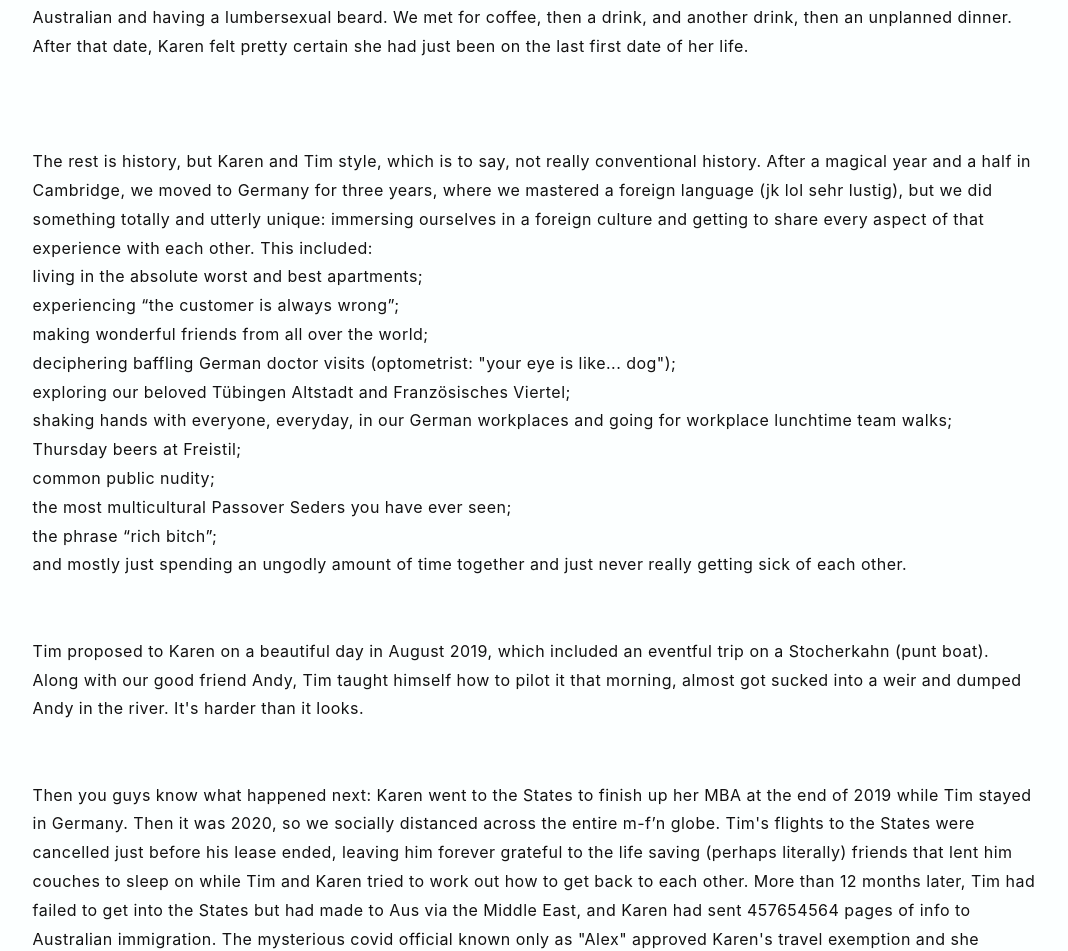
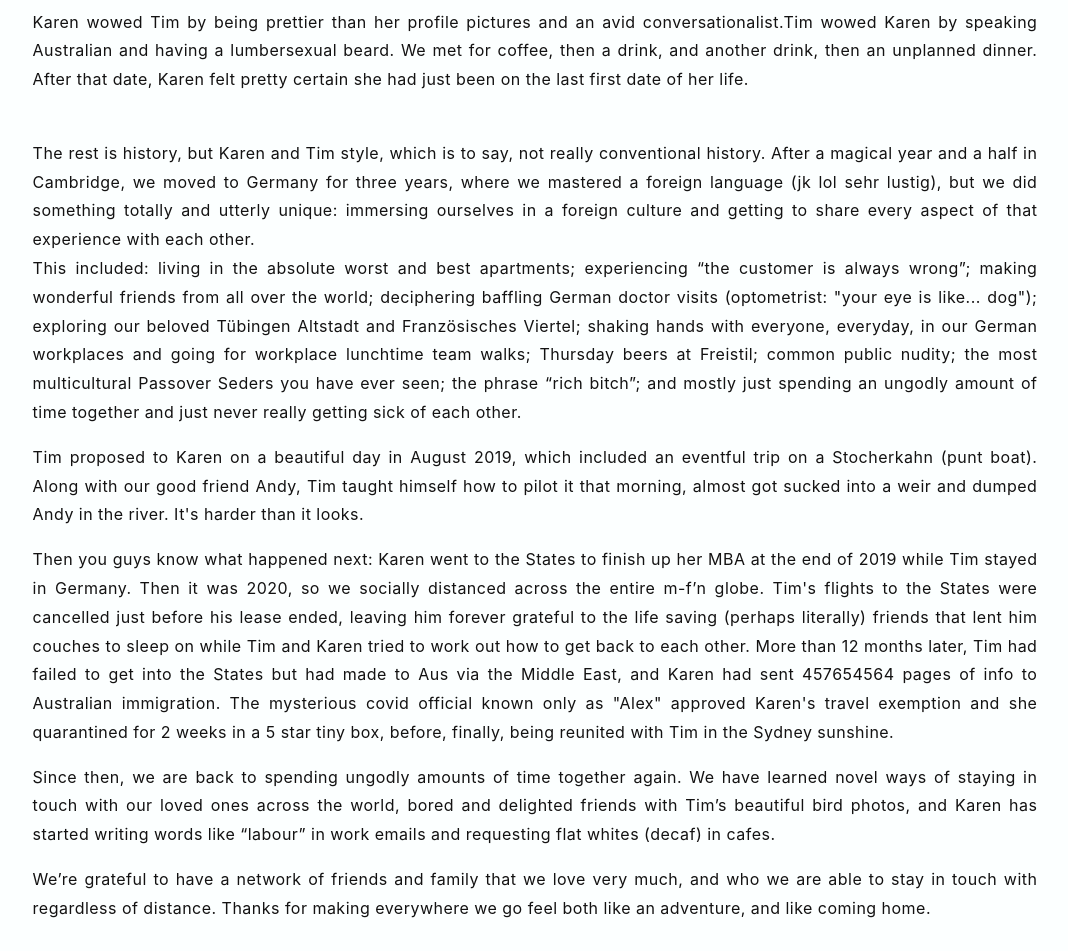
Before and after one commit to TimmDay/wedding-site, a Next.js app: page /about in a window 1280 px wide. Shown: the part 1127-2078 px from the top of the page, without its empty margins (105-1173 px from the left). Built offline with nearby package versions, Linux system fonts and the light colour scheme.

Commit message:
finally actually fix horiz scroll bug + refactor

```diff
--- a/components/about/GlideSlide.tsx
+++ b/components/about/GlideSlide.tsx
@@ -23,11 +23,6 @@ const GlideSlide = ({ src, alt, caption, isPortrait }: GlideSlideProps) => {
                     placeholder="blur"
                     blurDataURL={src}
                     layout="intrinsic"
-                    // layout="fill"
-                    // objectFit="contain"
-                    // objectPosition="50% 50%"
-                    // layout="fixed"
-                    // layout="responsive"
                 />
                 </div>
                 <figcaption>{caption}</figcaption>
@@ -51,8 +46,8 @@ const StyledGlideSlide = styled.li.attrs((props: {isPortrait: boolean}) => props
     background-color: var(--color-primary-offset);
     position: relative;
     width: 740px;
-    height: 520px;
-    //height: min-content;
+    //height: 520px;
+    height: min-content;
     // height: ${(props) => props.isPortrait ? '518' : '200px'}; //550px;
     justify-content: center;
     align-items: center;
--- a/components/about/OurStory.tsx
+++ b/components/about/OurStory.tsx
@@ -8,8 +8,7 @@ type OurStoryProps = {};
 const OurStory = ({}: OurStoryProps) => {
     return (
         <StyledOurStory className="wrapper">
-
-            <div className="max-content">
+            <section className="max-content">
                 <h1>{'Our Story'}</h1>
                 <p>
                     {
@@ -28,13 +27,14 @@ const OurStory = ({}: OurStoryProps) => {
                         'They both needed to get outside. So they swiped right.'
                     }
                 </p>
-            </div>
+            </section>
 
             <div className="full-bleed">
                 <Carousel/>
             </div>
 
-            <p className="max-content">
+            <section className="max-content">
+                <p>
                     {
                         'Karen wowed Tim by being prettier than her profile pictures and an avid conversationalist.' +
                         'Tim wowed Karen by speaking Australian and having a lumbersexual beard. ' +
@@ -43,58 +43,59 @@ const OurStory = ({}: OurStoryProps) => {
                         '\n\n '
                     }
                 </p>
-            <p className="max-content">
+                <p>
                     {
                         'The rest is history, but Karen and Tim style, which is to say, not really conventional history. ' +
                         'After a magical year and a half in Cambridge, we moved to Germany for three years, ' +
                         'where we mastered a foreign language (jk lol sehr lustig), but we did something totally and utterly unique: ' +
                         'immersing ourselves in a foreign culture and getting to share every aspect of that experience with each other. ' +
-                    'This included: \nliving in the absolute worst and best apartments; ' +
-                    '\nexperiencing “the customer is always wrong”; ' +
-                    '\nmaking wonderful friends from all over the world; ' +
-                    '\ndeciphering baffling German doctor visits (optometrist: "your eye is like... dog"); ' +
-                    '\nexploring our beloved Tübingen Altstadt and Französisches Viertel; ' +
-                    '\nshaking hands with everyone, everyday, in our German workplaces and going for workplace lunchtime team walks; ' +
-                    '\nThursday beers at Freistil; ' +
-                    '\ncommon public nudity; ' +
-                    '\nthe most multicultural Passover Seders you have ever seen; ' +
-                    '\nthe phrase “rich bitch”; ' +
-                    '\nand mostly just spending an ungodly amount of time together and just never really getting sick of each other.'
+                        '\nThis included: ' +
+                        'living in the absolute worst and best apartments; ' +
+                        'experiencing “the customer is always wrong”; ' +
+                        'making wonderful friends from all over the world; ' +
+                        'deciphering baffling German doctor visits (optometrist: "your eye is like... dog"); ' +
+                        'exploring our beloved Tübingen Altstadt and Französisches Viertel; ' +
+                        'shaking hands with everyone, everyday, in our German workplaces and going for workplace lunchtime team walks; ' +
+                        'Thursday beers at Freistil; ' +
+                        'common public nudity; ' +
+                        'the most multicultural Passover Seders you have ever seen; ' +
+                        'the phrase “rich bitch”; ' +
+                        'and mostly just spending an ungodly amount of time together and just never really getting sick of each other.'
                     }
                 </p>
-            <p className="max-content">
+                <p>
                     {
-                    "Tim proposed to Karen on a beautiful day in August 2019, which included an eventful trip on a Stocherkahn (punt boat). " +
-                    "Along with our good friend Andy, Tim taught himself how to pilot it that morning, almost got sucked into a weir and dumped Andy in the river. " +
-                    "It's harder than it looks. "
+                        'Tim proposed to Karen on a beautiful day in August 2019, which included an eventful trip on a Stocherkahn (punt boat). ' +
+                        'Along with our good friend Andy, Tim taught himself how to pilot it that morning, almost got sucked into a weir and dumped Andy in the river. ' +
+                        'It\'s harder than it looks. '
                     }
                 </p>
-            <p className="max-content">
+                <p>
                     {
-                    "Then you guys know what happened next: " +
-                    "Karen went to the States to finish up her MBA at the end of 2019 while Tim stayed in Germany. " +
-                    "Then it was 2020, so we socially distanced across the entire m-f’n globe. " +
-                    "Tim's flights to the States were cancelled just before his lease ended, leaving him forever grateful to the life saving (perhaps literally) friends that lent him couches to sleep on while Tim and Karen tried to work out how to get back to each other. " +
-                    "More than 12 months later, Tim had failed to get into the States but had made to Aus via the Middle East, and Karen had sent 457654564 pages of info to Australian immigration. " +
-                    "The mysterious covid official known only as \"Alex\" approved Karen's travel exemption and she quarantined for 2 weeks in a 5 star tiny box, before, finally, being reunited with Tim in the Sydney sunshine."
+                        'Then you guys know what happened next: ' +
+                        'Karen went to the States to finish up her MBA at the end of 2019 while Tim stayed in Germany. ' +
+                        'Then it was 2020, so we socially distanced across the entire m-f’n globe. ' +
+                        'Tim\'s flights to the States were cancelled just before his lease ended, leaving him forever grateful to the life saving (perhaps literally) friends that lent him couches to sleep on while Tim and Karen tried to work out how to get back to each other. ' +
+                        'More than 12 months later, Tim had failed to get into the States but had made to Aus via the Middle East, and Karen had sent 457654564 pages of info to Australian immigration. ' +
+                        'The mysterious covid official known only as "Alex" approved Karen\'s travel exemption and she quarantined for 2 weeks in a 5 star tiny box, before, finally, being reunited with Tim in the Sydney sunshine.'
                     }
                 </p>
-            <p className="max-content">
+                <p>
                     {
-                    "Since then, we are back to spending ungodly amounts of time together again. " +
-                    "We have learned novel ways of staying in touch with our loved ones across the world, bored and delighted friends with Tim’s beautiful bird photos, and Karen has started writing words like “labour” in work emails and requesting flat whites (decaf) in cafes."
+                        'Since then, we are back to spending ungodly amounts of time together again. ' +
+                        'We have learned novel ways of staying in touch with our loved ones across the world, bored and delighted friends with Tim’s beautiful bird photos, and Karen has started writing words like “labour” in work emails and requesting flat whites (decaf) in cafes.'
                     }
                 </p>
-            <p className="max-content">
+                <p>
                     {
-                    "We’re grateful to have a network of friends and family that we love very much, and who we are able to stay in touch with regardless of distance. " +
-                    "Thanks for making everywhere we go feel both like an adventure, and like coming home."
+                        'We’re grateful to have a network of friends and family that we love very much, and who we are able to stay in touch with regardless of distance. ' +
+                        'Thanks for making everywhere we go feel both like an adventure, and like coming home.'
                     }
                 </p>
+            </section>
 
         </StyledOurStory>
-)
-    ;
+    );
 };
 
 const StyledOurStory = styled.main`
@@ -106,6 +107,7 @@ const StyledOurStory = styled.main`
 
   p {
     white-space: pre-line;
+    text-align: justify;
   }
 `;
 
--- a/components/common/CircleOffsetImg.tsx
+++ b/components/common/CircleOffsetImg.tsx
@@ -14,8 +14,6 @@ const CirleOffsetImg = ({ path, alt }: CirleOffsetImgProps) => {
                 <Image
                     src={`/images/${path}`}
                     alt={`${alt}`}
-                    width={150}
-                    height={100}
                     loading="lazy"
                     layout="fill"
                     objectFit="cover"
--- a/styles/utilities.css
+++ b/styles/utilities.css
@@ -1,6 +1,7 @@
 .wrapper {
     display: grid;
-    grid-template-columns: 1fr min(65ch, calc(100% - 64px)) 1fr;
+    grid-template-columns: 1fr min(55ch, calc(100% - 84px)) 1fr;
+    /*grid-template-columns: 1fr min(65ch, calc(100% - 84px)) 1fr;*/ /* had horiz scroll issue mobile*/
     grid-column-gap: 32px;
 }
 .wrapper > * {
@@ -35,47 +36,3 @@
     white-space: nowrap;
     border: 0;
 }
-
-/*2 pecks to right, long pause, optional repeat*/
-@keyframes peck-peck {
-    0% {
-        transform: translateX(0%);
-    }
-    15% {
-        transform: translateX(15%);
-    }
-    20% {
-        transform: translateX(0%);
-    }
-    30% {
-        transform: translateX(25%);
-    }
-    35% {
-        transform: translateX(0%);
-    }
-    to {
-        transform: translateX(0%);
-    }
-}
-
-/*2 little pecks to left, long pause, optional repeat*/
-@keyframes little-peck-peck {
-    0% {
-        transform: translateX(0%);
-    }
-    15% {
-        transform: translateX(-8%);
-    }
-    20% {
-        transform: translateX(0%);
-    }
-    30% {
-        transform: translateX(-12%);
-    }
-    35% {
-        transform: translateX(0%);
-    }
-    to {
-        transform: translateX(0%);
-    }
-}
```
Lines whose indentation alone changed are shown as unchanged.
